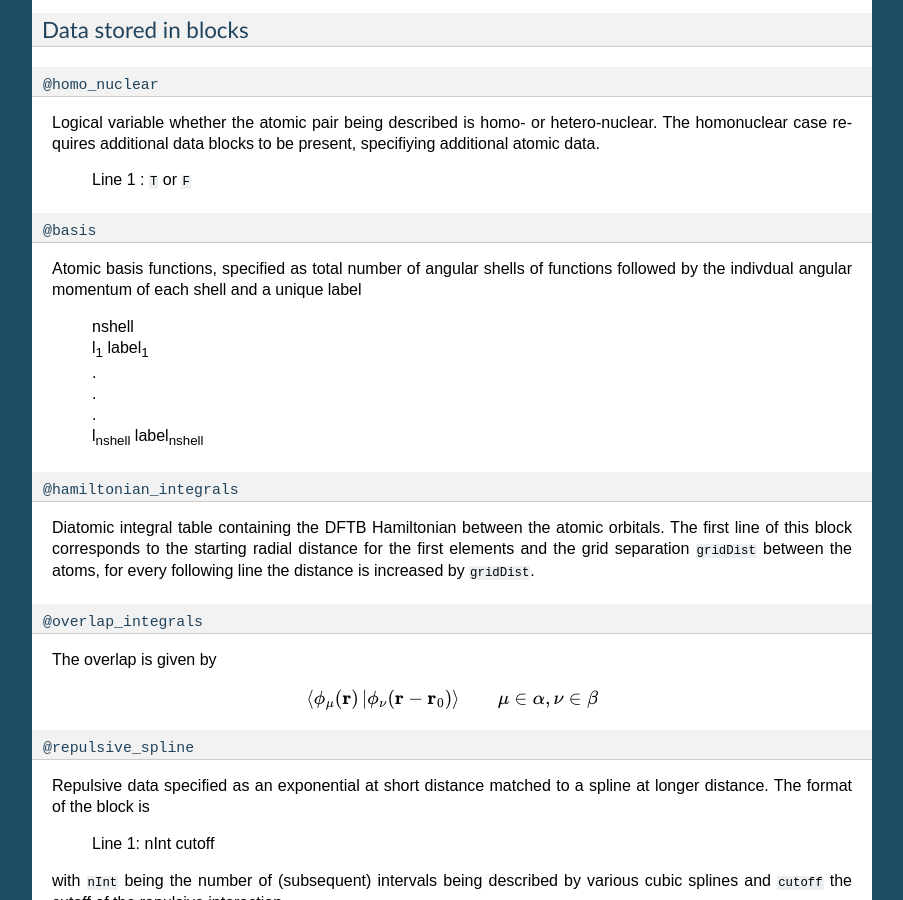
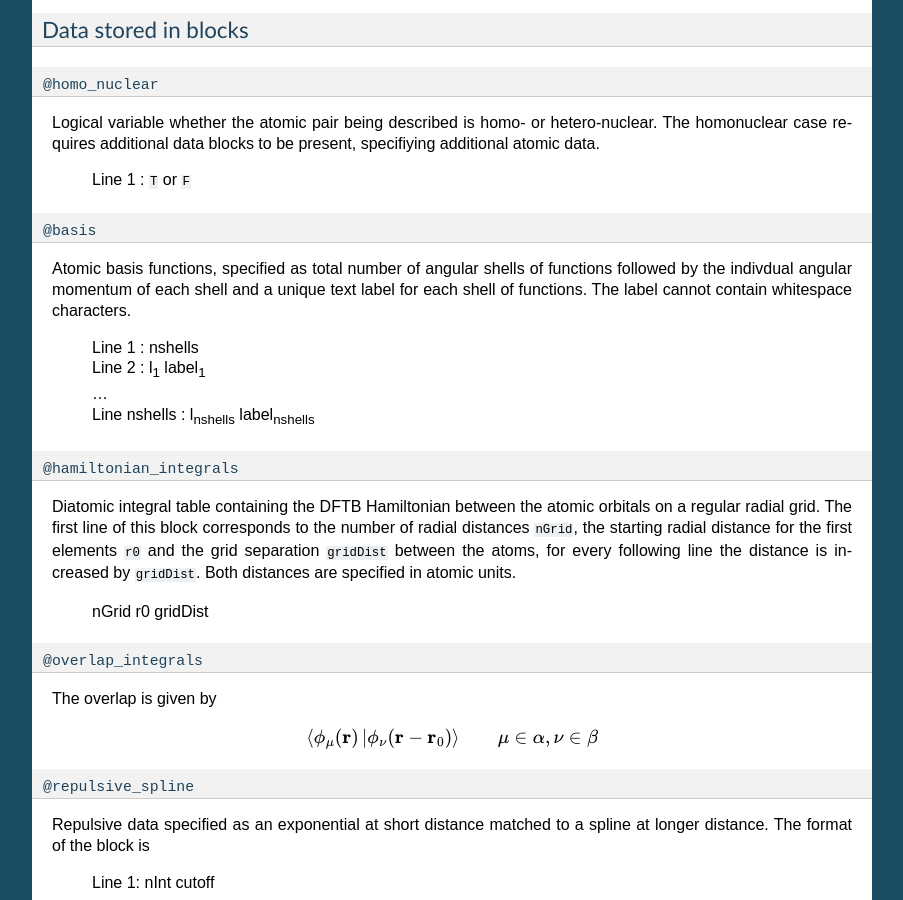
Before and after one commit to bhourahine/slako-doc, a Sphinx documentation site: the page built from source/v2_0.rst, in a window 1280 px wide and 900 px high, scrolled down 856 px. Shown: the whole window, without its empty margins (198-1101 px from the left). Built offline with Sphinx 7.4.7, drawn with Linux system fonts in a browser that asks for light colours; some of the changed text lies outside the part shown.

```diff
--- a/source/conf.py
+++ b/source/conf.py
@@ -56,7 +56,7 @@ copyright = u'2016, Ben Hourahine'
 # The short X.Y version.
 version = '0.1'
 # The full version, including alpha/beta/rc tags.
-release = '1.5'
+release = '2.0'
 
 # The language for content autogenerated by Sphinx. Refer to documentation
 # for a list of supported languages.
--- a/source/v2_0.rst
+++ b/source/v2_0.rst
@@ -84,14 +84,13 @@ present, specifiying additional atomic data.
 ----------
 
 Atomic basis functions, specified as total number of angular shells of functions
-followed by the indivdual angular momentum of each shell and a unique label
+followed by the indivdual angular momentum of each shell and a unique text label
+for each shell of functions. The label cannot contain whitespace characters.
 
-  | nshell
-  | l\ :sub:`1` label\ :sub:`1`
-  | .
-  | .
-  | .
-  | l\ :sub:`nshell` label\ :sub:`nshell`
+  | Line 1 : nshells
+  | Line 2 : l\ :sub:`1` label\ :sub:`1`
+  | …
+  | Line nshells : l\ :sub:`nshells` label\ :sub:`nshells`
 
 .. _@hamiltonian_integrals:
 
@@ -99,11 +98,13 @@ followed by the indivdual angular momentum of each shell and a unique label
 --------------------------
 
 Diatomic integral table containing the DFTB Hamiltonian between the atomic
-orbitals. The first line of this block corresponds to the starting radial
-distance for the first elements and the grid separation ``gridDist`` between the
-atoms, for every following line the distance is increased by ``gridDist``.
+orbitals on a regular radial grid. The first line of this block corresponds to
+the number of radial distances ``nGrid``, the starting radial distance for the
+first elements ``r0`` and the grid separation ``gridDist`` between the atoms,
+for every following line the distance is increased by ``gridDist``. Both
+distances are specified in atomic units.
 
-
+  | nGrid r0 gridDist
 
 .. _@overlap_integrals:
 
@@ -231,7 +232,7 @@ Value is only present for homonuclear files
 
 Onsite energies for the basis functions (Hartree), one value for each shell
 
-  | Line 1 : E\ :sub:`1` E\ :sub:`2` … E\ :sub:`nshell`
+  | Line 1 : E\ :sub:`1` E\ :sub:`2` … E\ :sub:`nshells`
 
 .. _@reference_occupations:
 
@@ -240,7 +241,7 @@ Onsite energies for the basis functions (Hartree), one value for each shell
 
 Neutral atomic reference occupations for the atom in its ground state
 
-  | Line 1 : n\ :sub:`1` n\ :sub:`2` … n\ :sub:`nshell`
+  | Line 1 : n\ :sub:`1` n\ :sub:`2` … n\ :sub:`nshells`
 
 .. _@atomic_hubbard_us:
 
@@ -249,7 +250,7 @@ Neutral atomic reference occupations for the atom in its ground state
 
 Hubbard U values for the atomic shells
 
-  | Line 1 : U\ :sub:`1` U\ :sub:`2` … U\ :sub:`nshell`
+  | Line 1 : U\ :sub:`1` U\ :sub:`2` … U\ :sub:`nshells`
 
 .. _@atomic_spin_ws:
 
@@ -258,21 +259,19 @@ Hubbard U values for the atomic shells
 
 Matrix of atomic spin derivatives
 
-+-------------+--------------------+--------------------+---+-------------------------+
-| Line 1      | W\ :sub:`1 1`      | W\ :sub:`2 1`      | … | W\ :sub:`nshell 1`      |
-|             |                    |                    |   |                         |
-+-------------+--------------------+--------------------+---+-------------------------+
-| Line 2      | W\ :sub:`1 2`      | W\ :sub:`2 2`      | … | W\ :sub:`nshell 2`      |
-+-------------+--------------------+--------------------+---+-------------------------+
-| .           | .                  |                    |   | .                       |
-+-------------+--------------------+--------------------+---+-------------------------+
-| .           |                    | .                  |   | .                       |
-+-------------+--------------------+--------------------+---+-------------------------+
-| .           |                    |                    | . | .                       |
-+-------------+--------------------+--------------------+---+-------------------------+
-| Line nshell | W\ :sub:`1 nshell` | W\ :sub:`2 nshell` | … | W\ :sub:`nshell nshell` |
-|             |                    |                    |   |                         |
-+-------------+--------------------+--------------------+---+-------------------------+
++--------------+---------------------+---------------------+---+---------------------------+
+| Line 1       | W\ :sub:`1 1`       | W\ :sub:`2 1`       | … | W\ :sub:`nshells 1`       |
++--------------+---------------------+---------------------+---+---------------------------+
+| Line 2       | W\ :sub:`1 2`       | W\ :sub:`2 2`       | … | W\ :sub:`nshells 2`       |
++--------------+---------------------+---------------------+---+---------------------------+
+| .            | .                   |                     |   | .                         |
++--------------+---------------------+---------------------+---+---------------------------+
+| .            |                     | .                   |   | .                         |
++--------------+---------------------+---------------------+---+---------------------------+
+| .            |                     |                     | . | .                         |
++--------------+---------------------+---------------------+---+---------------------------+
+| Line nshells | W\ :sub:`1 nshells` | W\ :sub:`2 nshells` | … | W\ :sub:`nshells nshells` |
++--------------+---------------------+---------------------+---+---------------------------+
 
 
 .. _@atomic_third_order:
@@ -289,7 +288,7 @@ Matrix of 3\ :sup:`rd` order diagonal derivatives
 
 Spin-orbit coupling constants
 
-  | Line 1 : U\ :sub:`1` U\ :sub:`2` … U\ :sub:`nshell`
+  | Line 1 : U\ :sub:`1` U\ :sub:`2` … U\ :sub:`nshells`
 
 
 .. _@atomic_onsite_corection:
```
Also changed, not shown: README.md (+2 -2 lines).
